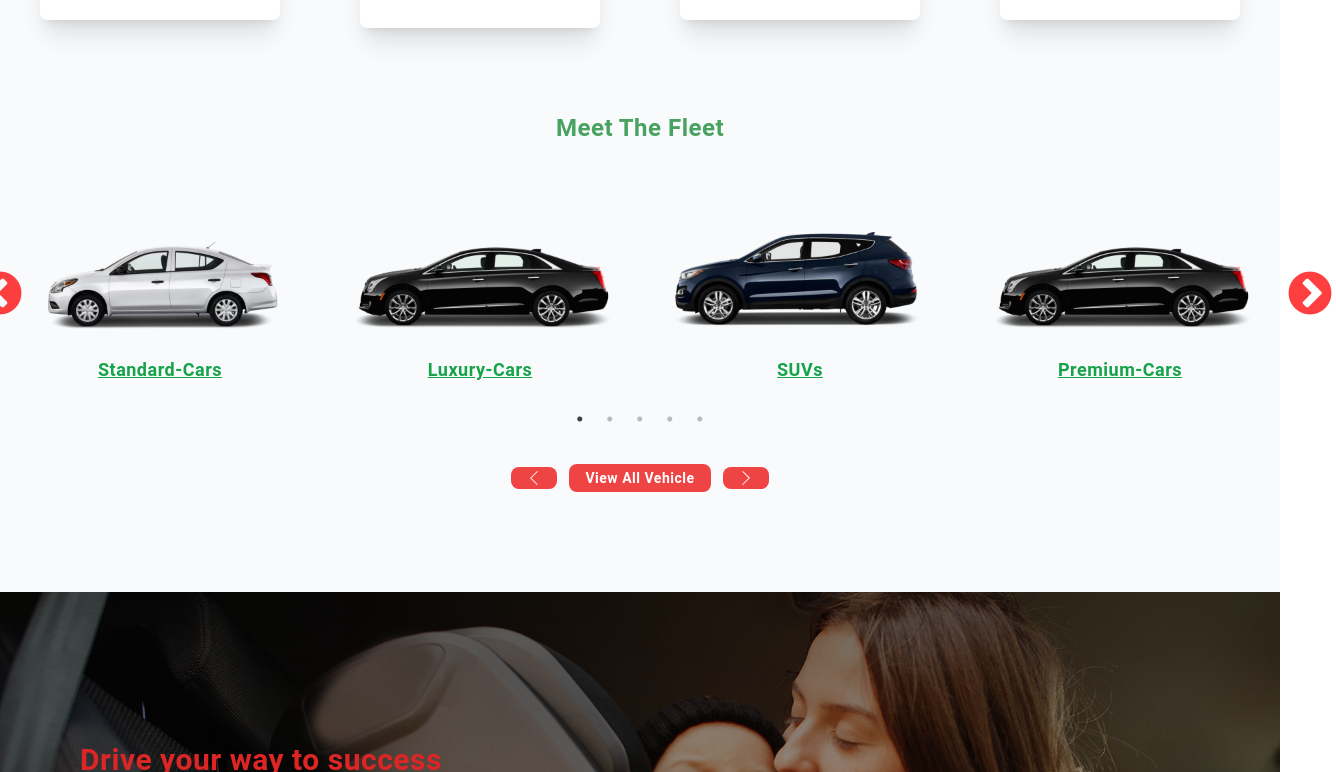
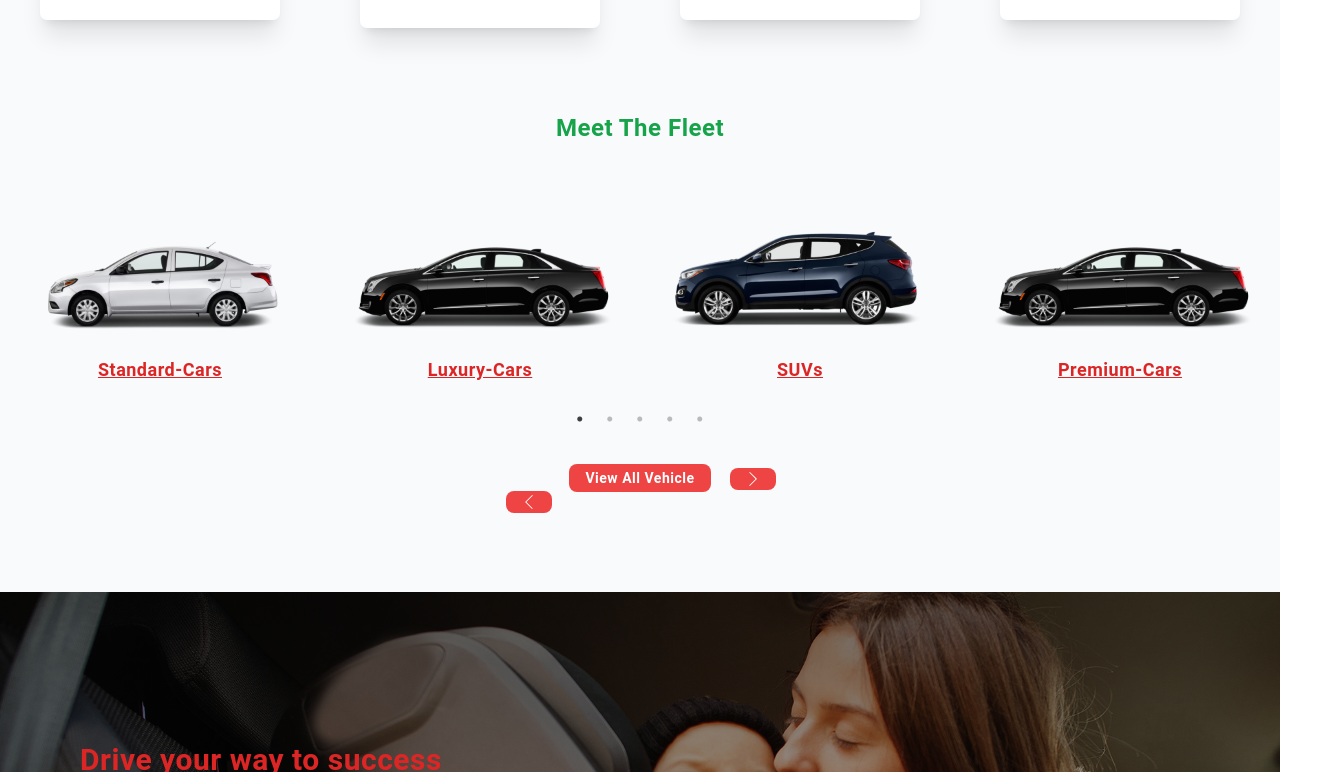
Before and after one commit to Ndesimoni/BON-VOYAGE-CAR-RENTALS-PROJECT, a React (Vite) app: page /home in a window 1280 px wide. Shown: the part 888-1660 px from the top of the page, 1336 px wide, since content can reach past the window. Built offline with nearby package versions, Linux system fonts and the light colour scheme.

Commit message:
fixed the react slick buttons

```diff
--- a/src/components/Form/reservationForm/ReservationForm.jsx
+++ b/src/components/Form/reservationForm/ReservationForm.jsx
@@ -59,18 +59,33 @@ const ReservationForm = () => {
 
   return (
     <ReservationFormStyles>
-      <h1 className="font-extrabold capitalize text-xl py-5">
+      {/* <h1 className="font-extrabold capitalize text-xl py-5 flex items-center">
+        Reserve vehicle with !{" "}
+        <motion.p
+          ref={ref}
+          style={motionVariants(isInView, "translateY(-10px)")}
+          className="font-extrabold text-4xl uppercase text-green-600"
+        >
+          Bon Voyage
+        </motion.p>
+      </h1> */}
+
+      <h1 className="font-extrabold capitalize text-xl py-5 ">
         Reserve vehicle with !{" "}
         <motion.span
           ref={ref}
-          style={motionVariants(isInView, "translateY(-50px)")}
+          style={motionVariants(isInView, "translateY(5px)")}
           className="font-extrabold text-4xl uppercase text-green-600"
         >
-          Bon Voyage{" "}
+          Bon Voyage
         </motion.span>
       </h1>
       <label className="flex items-center justify-between ">
-        <p className="font-semibold text-sm">
+        <p
+          ref={ref}
+          style={motionVariants(isInView, "translateY(-35px)")}
+          className="font-semibold text-sm"
+        >
           Pic-up & Return Location ( City, State or Airport )*
         </p>
         <span className="text-red-600 italic"> * Required Field</span>
--- a/src/index.css
+++ b/src/index.css
@@ -122,7 +122,7 @@
   position: fixed;
 }
 
-.slick-arrow:before {
+/* .slick-arrow:before {
   color: red;
   font-size: 50px;
 }
@@ -130,4 +130,35 @@
 .slick-arrow:after {
   color: red;
   font-size: 50px;
+} */
+/*
+.slick-arrow.slick-next,
+.slick-arrow.slick-prev {
+  background-color: #428cff;
+  height: 25px;
+  width: 25px;
+  display: flex;
+  align-items: center;
+  justify-content: center;
+  border-radius: 50%;
+  opacity: 0.8;
+  height: 30px;
+  width: 30px;
 }
+
+.slick-arrow.slick-next:hover,
+.slick-arrow.slick-prev:hover {
+  background-color: #2574f5;
+  opacity: 1;
+}
+
+.slick-prev::before,
+.slick-next::before {
+  display: none;
+}
+
+.arrows {
+  height: 20px;
+  width: 20px;
+  margin: 1px;
+} */
--- a/src/pages/Vehicles/CarFleet.jsx
+++ b/src/pages/Vehicles/CarFleet.jsx
@@ -1,8 +1,8 @@
 import { CarFleetSVGs } from "../../../DB/Local_Data_Base";
 import { useNavigate } from "react-router-dom";
 import { useMyContext } from "../../AppContext";
-import { SlArrowLeft } from "react-icons/sl";
-import { SlArrowRight } from "react-icons/sl";
+// import { SlArrowLeft } from "react-icons/sl";
+import { SlArrowLeft, SlArrowRight } from "react-icons/sl";
 
 import Slider from "react-slick";
 import "slick-carousel/slick/slick.css";
@@ -10,6 +10,30 @@ import "slick-carousel/slick/slick-theme.css";
 import { useRef } from "react";
 import { motion, useInView } from "framer-motion";
 import motionVariants from "../../lib/motionVariants";
+
+function NextButton(props) {
+  const { onClick } = props;
+  return (
+    <button
+      onClick={onClick}
+      className="header_2 capitalize  text-sm text-white bg-red-500 py-1 px-4 ml-[57%] mt-16 absolute z-40 rounded-lg hover:opacity-80 transition-all hover:bg-black hover:text-white"
+    >
+      <SlArrowRight />
+    </button>
+  );
+}
+
+function PrevButton(props) {
+  const { onClick } = props;
+  return (
+    <button
+      onClick={onClick}
+      className="header_2 capitalize  text-sm text-white bg-red-500 py-1 px-4 ml-[39.5%] 2xl:mt-[525px]  2xl:ml-[41.4%]  xl:mt-[335px] mt-[335px] absolute z-40 rounded-lg hover:opacity-80 transition-all hover:bg-black hover:text-white"
+    >
+      <SlArrowLeft />
+    </button>
+  );
+}
 
 const CarFleet = () => {
   const { setReservationFormInfo } = useMyContext();
@@ -24,6 +48,7 @@ const CarFleet = () => {
   }
 
   //todo this is navigating to the all allVehicleCategory component
+
   function allVehicleCategory() {
     navigate(`All-vehicle-category`);
   }
@@ -35,6 +60,8 @@ const CarFleet = () => {
     slidesToShow: 5,
     slidesToScroll: 1,
     initialSlide: 0,
+    prevArrow: <PrevButton />,
+    nextArrow: <NextButton />,
 
     responsive: [
       {
@@ -75,6 +102,8 @@ const CarFleet = () => {
     ],
   };
 
+  // text-[#279142d7]
+
   const ref = useRef(null);
   const isInView = useInView(ref, { once: true });
 
@@ -85,7 +114,7 @@ const CarFleet = () => {
       className=" mt-10 mb-20"
     >
       <div className="flex justify-center items-center">
-        <h2 className="header_2 mt-3  text-[#279142d7] capitalize text-2xl">
+        <h2 className="header_2 mt-3 text-green-600  capitalize text-2xl">
           Meet The Fleet
         </h2>
       </div>
@@ -96,14 +125,14 @@ const CarFleet = () => {
             key={index}
             className="flex flex-col justify-center items-center "
           >
-            <div className="flex flex-row justify-center items-center ">
+            <div className="flex flex-row justify-center items-center z-0 ">
               <img src={items.image} alt={items.title} />
             </div>
 
             <div className="flex flex-row justify-center items-center ">
               <button
                 onClick={() => handleSubmit(items.title)}
-                className="header_3 text-green-600 my-3 py-2 capitalize text-lg underline"
+                className="header_3 text-red-500-600 my-3 py-2 capitalize text-lg underline"
               >
                 {items.title}
               </button>
@@ -112,23 +141,17 @@ const CarFleet = () => {
         ))}
       </Slider>
 
+      {/* //todo view all cars category */}
       <motion.div
         ref={ref}
         style={motionVariants(isInView, "translateX(30px)")}
         className="flex justify-center items-center py-5 gap-3  my-10"
       >
-        <button className="header_2 capitalize  text-sm text-white bg-red-500 py-1 px-4 rounded-lg hover:opacity-80 transition-all hover:bg-black hover:text-white">
-          <SlArrowLeft />
-        </button>
         <button
           onClick={allVehicleCategory}
           className="header_2 capitalize  text-sm text-white bg-red-500 py-1 px-4 rounded-lg hover:opacity-80 transition-all hover:bg-black hover:text-white"
         >
           <h2> View all Vehicle</h2>
-        </button>
-
-        <button className="header_2 capitalize  text-sm text-white bg-red-500 py-1 px-4 rounded-lg hover:opacity-80 transition-all hover:bg-black hover:text-white">
-          <SlArrowRight />
         </button>
       </motion.div>
     </motion.div>
```
